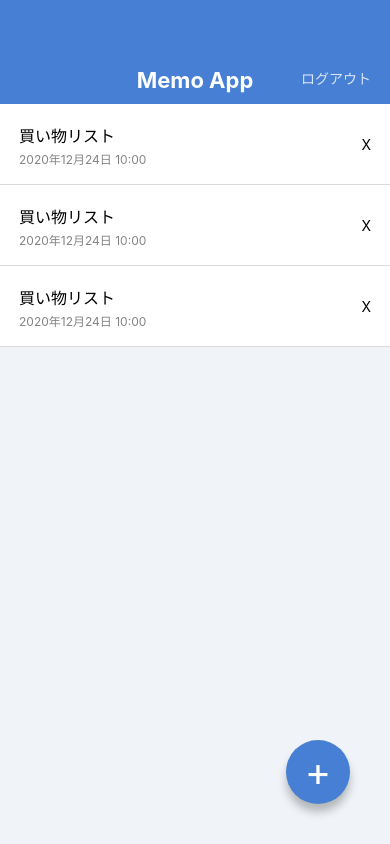
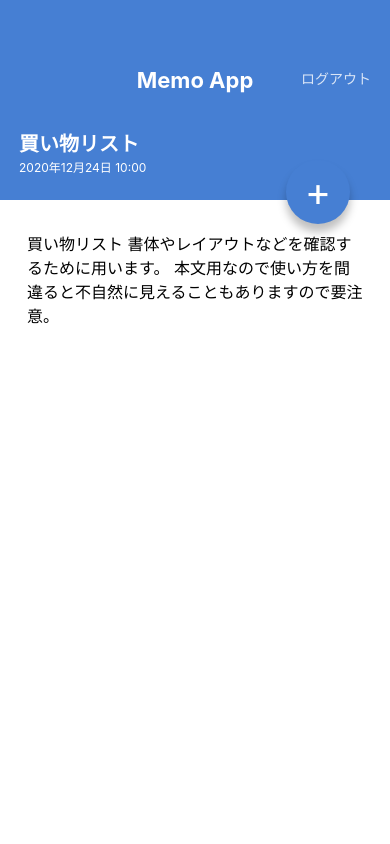
Before and after one commit to yakoo292929/win-MemoApp2, a React Native app: screen / in a window 390 px wide. Built offline with nearby package versions, Linux system fonts and the light colour scheme.

Commit message:
Create MemoDetailScreen

```diff
--- a/App.jsx
+++ b/App.jsx
@@ -1,23 +1,11 @@
 import React from 'react';
-import { StyleSheet, View } from 'react-native';
 
-import AppBar from './src/components/AppBar';
-import MemoList from './src/components/MemoList';
-import CircleButton from './src/components/CircleButton';
+import MemoListScreen from './src/screens/MemoListScreen';
+import MemoDetailScreen from './src/screens/MemoDetailScreen';
 
 export default function App() {
   return (
-    <View style={styles.container}>
-      <AppBar />
-      <MemoList />
-      <CircleButton>+</CircleButton>
-    </View>
+    // <MemoListScreen />
+    <MemoDetailScreen />
   );
 }
-
-const styles = StyleSheet.create({
-  container: {
-    flex: 1,
-    backgroundColor: '#F0F4F8',
-  },
-});
--- a/src/components/CircleButton.jsx
+++ b/src/components/CircleButton.jsx
@@ -1,12 +1,12 @@
 import { setStatusBarNetworkActivityIndicatorVisible } from "expo-status-bar";
 import React from "react";
 import { View, Text, StyleSheet } from "react-native";
-import { string } from 'prop-types';
+import { string, shape } from 'prop-types';
 
 export default function CircleButton(props) {
-  const { children } = props;
+  const { children, style } = props;
   return (
-    <View style={styles.circleButton}>
+    <View style={[styles.circleButton, style]}>
       <Text style={styles.circleButtonLabel}>{children}</Text>
     </View>
   );
@@ -14,7 +14,13 @@ export default function CircleButton(props) {
 
 CircleButton.propTypes = {
   children: string.isRequired,
+  style: shape(),
 };
+
+CircleButton.defaultProps = {
+  style: null,
+};
+
 
 const styles = StyleSheet.create({
   circleButton: {
--- /dev/null
+++ b/src/screens/MemoDetailScreen.jsx
@@ -0,0 +1,61 @@
+import React from "react";
+import { View, ScrollView, Text, StyleSheet } from "react-native";
+
+import AppBar from "../components/AppBar";
+import CircleButton from "../components/CircleButton";
+
+export default function MemoDetailScreen() {
+  return (
+    <View style={styles.container}>
+      <AppBar />
+      <View style={styles.memoHeader}>
+        <Text style={styles.memoTitle}>買い物リスト</Text>
+        <Text style={styles.memoDate}>2020年12月24日 10:00</Text>
+      </View>
+
+      <ScrollView style={styles.memoBody}>
+        <Text style={styles.memoText}>
+          買い物リスト
+          書体やレイアウトなどを確認するために用います。
+          本文用なので使い方を間違ると不自然に見えることもありますので要注意。
+        </Text>
+      </ScrollView>
+
+      <CircleButton style={{ top: 160, bottom: 'auto' }}>+</CircleButton>
+
+    </View>
+  );
+}
+
+const styles = StyleSheet.create({
+  container: {
+    flex: 1,
+    backgroundColor: '#ffffff',
+  },
+  memoHeader: {
+    backgroundColor: '#467FD3',
+    height: 96,
+    justifyContent: 'center',
+    paddingVertical: 24,
+    paddingHorizontal: 19,
+  },
+  memoTitle: {
+    color: '#ffffff',
+    fontSize: 20,
+    lineHeight: 32,
+    fontWeight: 'bold',
+  },
+  memoDate: {
+    color: '#ffffff',
+    fontSize: 12,
+    lineHeight: 16,
+  },
+  memoBody: {
+    paddingVertical: 32,
+    paddingHorizontal: 27,
+  },
+  memoText: {
+    fontSize: 16,
+    lineHeight: 24,
+  },
+});
--- /dev/null
+++ b/src/screens/MemoListScreen.jsx
@@ -0,0 +1,23 @@
+import React from "react";
+import { View, StyleSheet } from "react-native";
+
+import AppBar from '../components/AppBar';
+import MemoList from '../components/MemoList';
+import CircleButton from '../components/CircleButton';
+
+export default function MemoListScreen() {
+  return (
+    <View style={styles.container}>
+      <AppBar />
+      <MemoList />
+      <CircleButton>+</CircleButton>
+    </View>
+  );
+}
+
+const styles = StyleSheet.create({
+  container: {
+    flex: 1,
+    backgroundColor: '#F0F4F8',
+  },
+});
```
